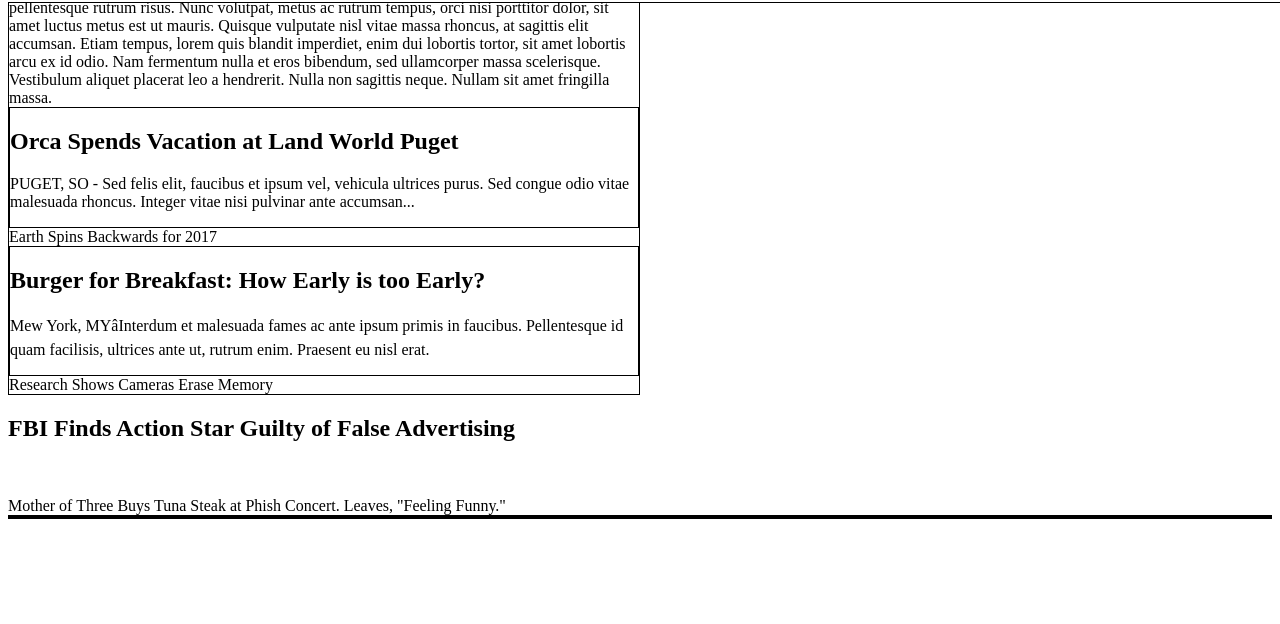
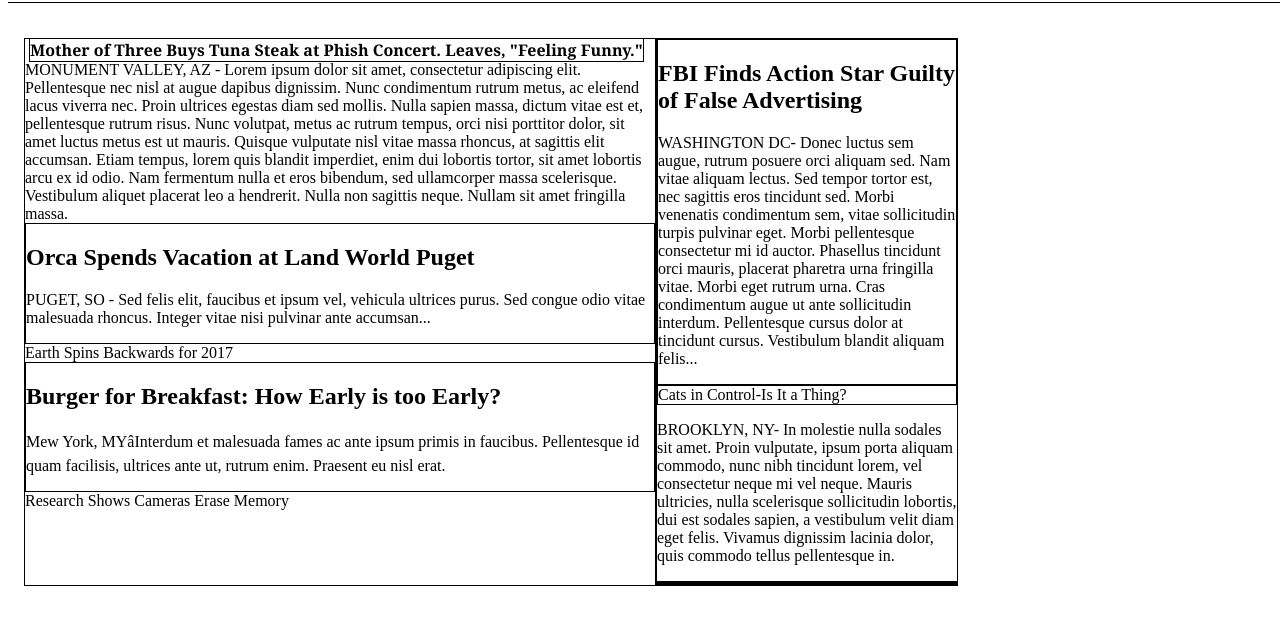
Before and after one commit to mohebsakhi/My-time, a plain HTML site: page index.html in a window 1280 px wide. Shown: the part 86-710 px from the top of the page. Drawn offline with Linux system fonts and the light colour scheme.

Commit message:
Save changes 1506

```diff
--- a/Resources/CSS/style.css
+++ b/Resources/CSS/style.css
@@ -36,20 +36,30 @@ header .navigation .bnt1 {
   left: 700px;
   top: 5px;
   }
-    <!--Main Content Container-->
-.Container {
+/* Main Content Container */
+.maincc {
   display: flex;
   width: 1232px;
   margin: 0 auto 78px auto;
   padding-top: 116px;
 
-
-
 }
 .large-column {
-  display: inline-block;
+  display: inline-flex;
   width: 630px;
   border: 1px solid black;
+}
+.medium-column {
+  display: inline-flex;
+  width: 300px;
+  border: 1px solid black;
+  flex-direction: column;
+}
+.narrative {
+  border: 1px black solid;
+}
+.pic-title3 {
+  border: 1px black solid;
 }
 .title-ls {
   color: ;
@@ -63,7 +73,7 @@ header .navigation .bnt1 {
 .third-story {
   border: 1px solid black;
 }
-            <!--Second News Column-->
+/* Second News Column */
 .medium-column {
   display: flex;
   border: 1px solid black;
--- a/index.html
+++ b/index.html
@@ -20,10 +20,10 @@
   </header>
 
     <!--Main Content Container-->
-    <div class="Container">
+    <div class="maincc">
     <!--First News Column-->
         <div class="large-column">
-          <div class="image-content">
+          <div class="image-content1">
             <img src= >
              <span class="title-ls">Mother of Three Buys Tuna Steak at Phish Concert.
               Leaves, "Feeling Funny."
@@ -61,22 +61,35 @@
     <div class="medium-column">
       <div class="narrative">
         <h2>FBI Finds Action Star Guilty of False Advertising</h2>
-        <p class="story"></p>
+        <p class="story">WASHINGTON DC- Donec luctus sem augue, rutrum
+          posuere orci aliquam sed. Nam vitae aliquam lectus. Sed tempor
+          tortor est, nec sagittis eros tincidunt sed. Morbi venenatis
+          condimentum sem, vitae sollicitudin turpis pulvinar eget. Morbi
+          pellentesque consectetur mi id auctor. Phasellus tincidunt orci
+          mauris, placerat pharetra urna fringilla vitae. Morbi eget rutrum
+          urna. Cras condimentum augue ut ante sollicitudin interdum. Pellentesque cursus dolor at tincidunt cursus. Vestibulum blandit aliquam felis...</p>
       </div>
-        <div class="image-content">
-          <img src= ><br><br>
-          <span>Mother of Three Buys Tuna Steak at Phish Concert.
-            Leaves, "Feeling Funny."</span>
-        </div>
+      <span class="pic-title3">Cats in Control-Is It a Thing?</span>
+      <div>
+        <p>BROOKLYN, NY- In molestie nulla sodales sit amet. Proin vulputate,
+           ipsum porta aliquam commodo, nunc nibh tincidunt lorem, vel
+           consectetur neque mi vel neque. Mauris ultricies, nulla
+           scelerisque sollicitudin lobortis, dui est sodales sapien,
+           a vestibulum velit diam eget felis. Vivamus dignissim lacinia
+           dolor, quis commodo tellus pellentesque in.</p>
+
+
         <div class="second-story"> </div>
         <div class="third-story"> </div>
-    </div>
+
     <!--Third News Column-->
     <div class="small-column">
+    </div>
 
 
 
 
+</div>
 
   </body>
 </html>
```
